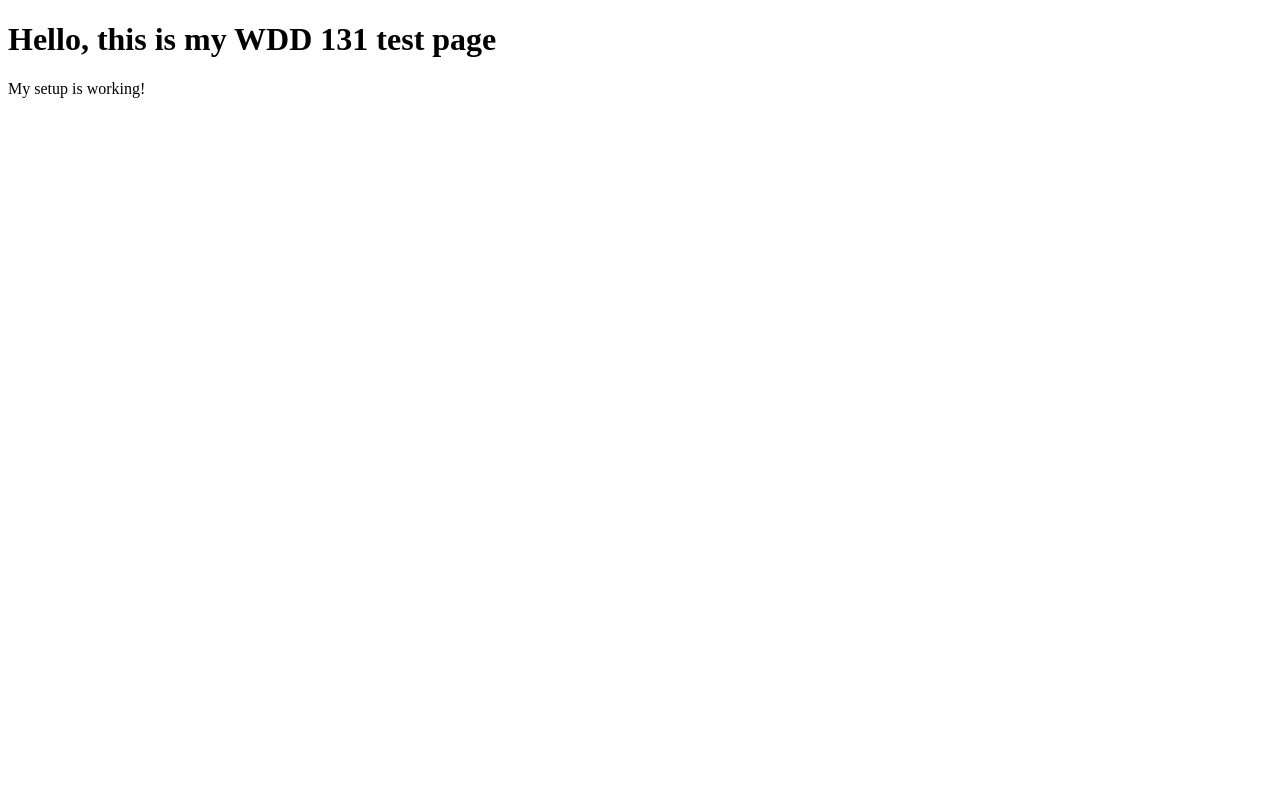
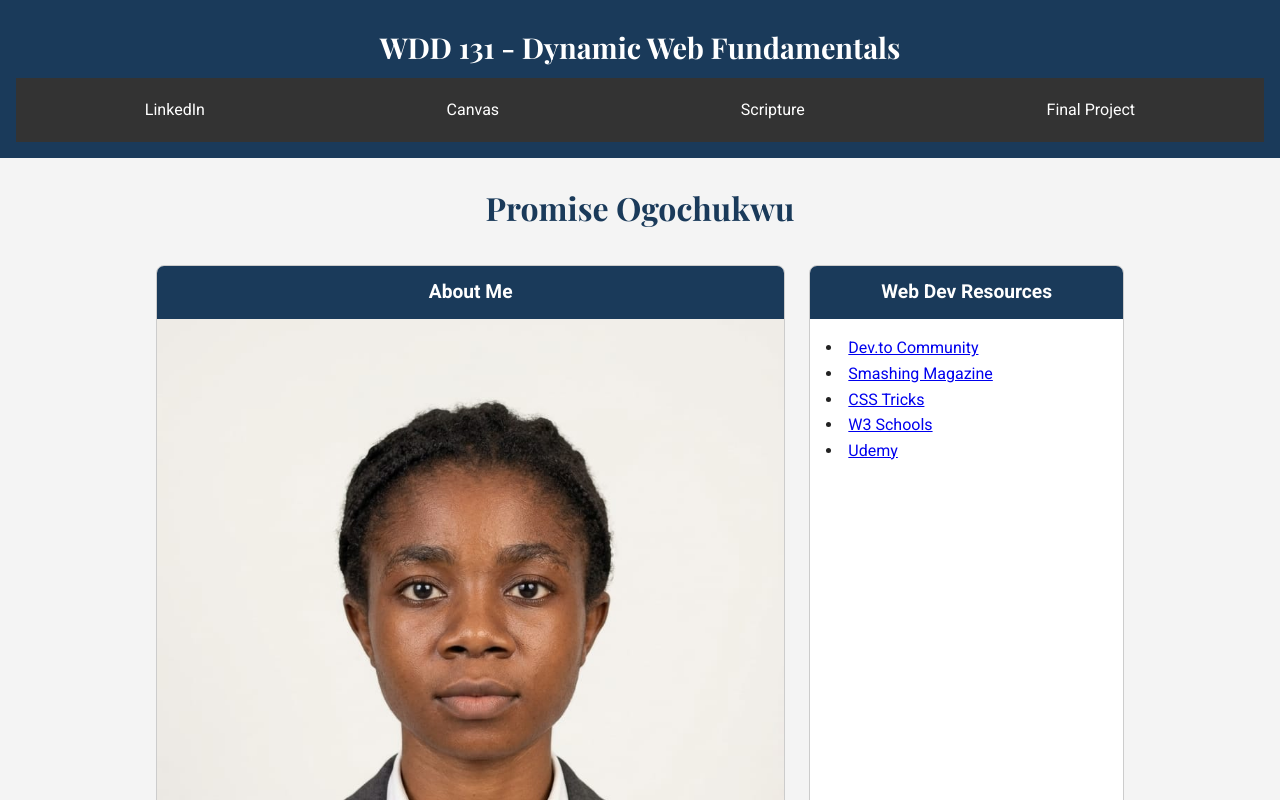
Before and after one commit to promiseogochukwu/wdd131, a plain HTML site: page index.html in a window 1280 px wide. Shown: the top 800 px of the page. Drawn offline with nearby package versions, Linux system fonts and the light colour scheme.

Commit message:
home page with my profile photo

```diff
--- a/index.html
+++ b/index.html
@@ -1,10 +1,45 @@
 <!DOCTYPE html>
-<html>
+<html lang="en">
 <head>
-  <title>WDD 131 - Promise Ogochukwu</title>
+    <meta charset="UTF-8">
+    <meta name="viewport" content="width=device-width, initial-scale=1.0">
+    <title>WDD 131 - Dynamic Web Fundamentals - Promise Ogochukwu</title>
+    <meta name="description" content="WDD 131 - Dynamic Web Fundamentals - Promise Ogochukwu - Home page with about me and web development resources">
+    <meta name="author" content="Promise Ogochukwu">
+    <link rel="stylesheet" href="styles/base.css">
+    <script src="scripts/getdates.js" defer></script>
 </head>
 <body>
-  <h1>Hello, this is my WDD 131 test page</h1>
-  <p>My setup is working!</p>
+    <header>
+        <span id="course-title">WDD 131 - Dynamic Web Fundamentals</span>
+        <nav>
+            <a href="https://www.linkedin.com/">LinkedIn</a>
+            <a href="https://byupw.instructure.com/">Canvas</a>
+            <a href="https://www.churchofjesuschrist.org/study/scriptures/bofm/1-ne/3?lang=eng&id=p7#p7">Scripture</a>
+            <a href="#">Final Project</a>
+        </nav>
+    </header>
+    <main>
+        <h1>Promise Ogochukwu</h1>
+        <section class="card">
+            <h2>About Me</h2>
+            <img src="images/profile.jpeg" alt="Photo of Promise Ogochukwu" width="200" height="200">
+            <p>My name is Promise Ogochukwu. I live in Abuja, Nigeria. I love learning about web development and I am excited to learn how to build dynamic websites in WDD 131. In my free time, I enjoy spending time with family and learning new skills.</p>
+        </section>
+        <section class="card">
+            <h2>Web Dev Resources</h2>
+            <ul>
+                <li><a href="https://dev.to/">Dev.to Community</a></li>
+                <li><a href="https://www.smashingmagazine.com/">Smashing Magazine</a></li>
+                <li><a href="https://css-tricks.com/">CSS Tricks</a></li>
+                <li><a href="https://www.w3schools.com/">W3 Schools</a></li>
+                <li><a href="https://www.udemy.com/">Udemy</a></li>
+            </ul>
+        </section>
+    </main>
+    <footer>
+        <p>&copy; <span id="currentyear"></span> Promise Ogochukwu - Abuja, Nigeria</p>
+        <p id="lastModified"></p>
+    </footer>
 </body>
 </html>
--- /dev/null
+++ b/scripts/getdates.js
@@ -0,0 +1,4 @@
+const currentYear = new Date().getFullYear();
+document.getElementById("currentyear").textContent = currentYear;
+
+document.getElementById("lastModified").textContent = "Last Modified: " + document.lastModified;
--- /dev/null
+++ b/styles/base.css
@@ -0,0 +1,105 @@
+@import url('https://fonts.googleapis.com/css2?family=Roboto:wght@400;700&family=Playfair+Display:wght@700&display=swap');
+
+* {
+    margin: 0;
+    padding: 0;
+    box-sizing: border-box;
+}
+
+body {
+    font-family: 'Roboto', sans-serif;
+    background-color: #f4f4f4;
+    color: #222;
+    line-height: 1.6;
+}
+
+header {
+    background-color: #1a3a5a;
+    color: white;
+    text-align: center;
+    padding: 1rem;
+}
+
+#course-title {
+    display: block;
+    font-family: 'Playfair Display', serif;
+    font-size: 1.8rem;
+    padding: 0.5rem;
+}
+
+nav {
+    display: flex;
+    justify-content: space-around;
+    background-color: #333;
+    padding: 0.5rem;
+}
+
+nav a {
+    color: white;
+    text-decoration: none;
+    padding: 0.7rem 1rem;
+    display: block;
+}
+
+nav a:hover {
+    background-color: #ffcc00;
+    color: #000;
+    text-decoration: underline;
+}
+
+main {
+    max-width: 1000px;
+    margin: 1.5rem auto;
+    padding: 0 1rem;
+    display: grid;
+    grid-template-columns: 2fr 1fr;
+    gap: 1.5rem;
+}
+
+main h1 {
+    grid-column: 1 / -1;
+    text-align: center;
+    font-family: 'Playfair Display', serif;
+    color: #1a3a5a;
+    margin-bottom: 0.5rem;
+}
+
+.card {
+    background-color: white;
+    border: 1px solid #ccc;
+    border-radius: 8px;
+    overflow: hidden;
+}
+
+.card h2 {
+    background-color: #1a3a5a;
+    color: white;
+    text-align: center;
+    padding: 0.7rem;
+    font-size: 1.2rem;
+}
+
+.card p, .card ul {
+    padding: 1rem;
+}
+
+.card img {
+    width: 100%;
+    height: auto;
+    display: block;
+}
+
+.card ul {
+    list-style-position: inside;
+}
+
+footer {
+    background-color: #1a3a5a;
+    color: white;
+    text-align: center;
+    padding: 1.5rem;
+}
+
+footer p {
+    margin: 0.3rem;
+}
```
Also changed, not shown: images/profile.jpeg (added).
